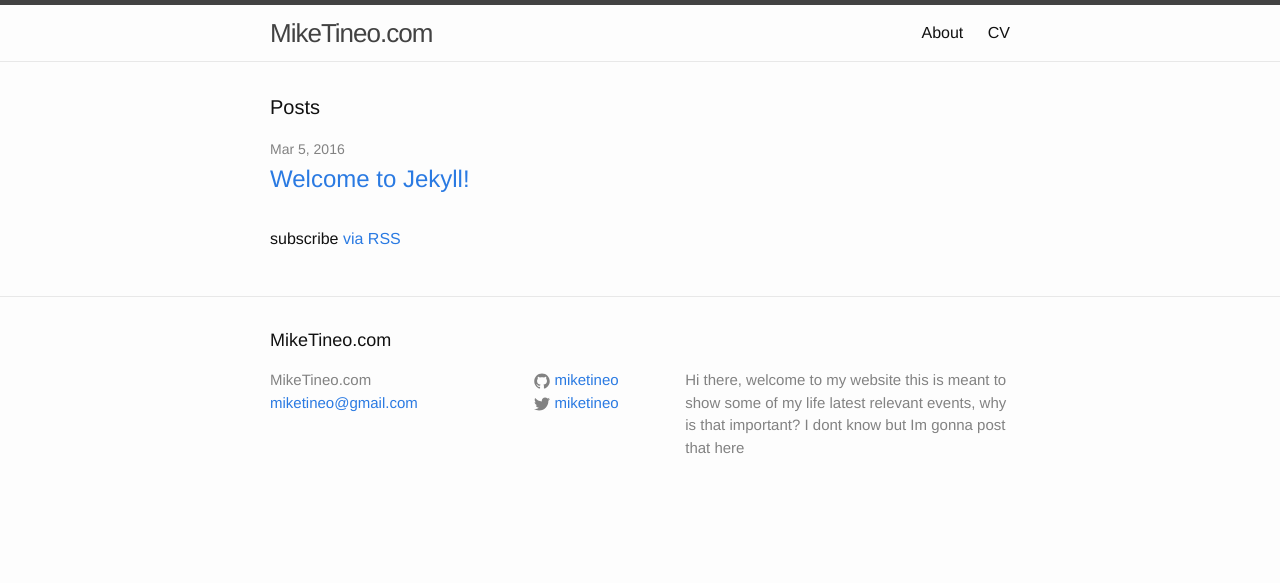
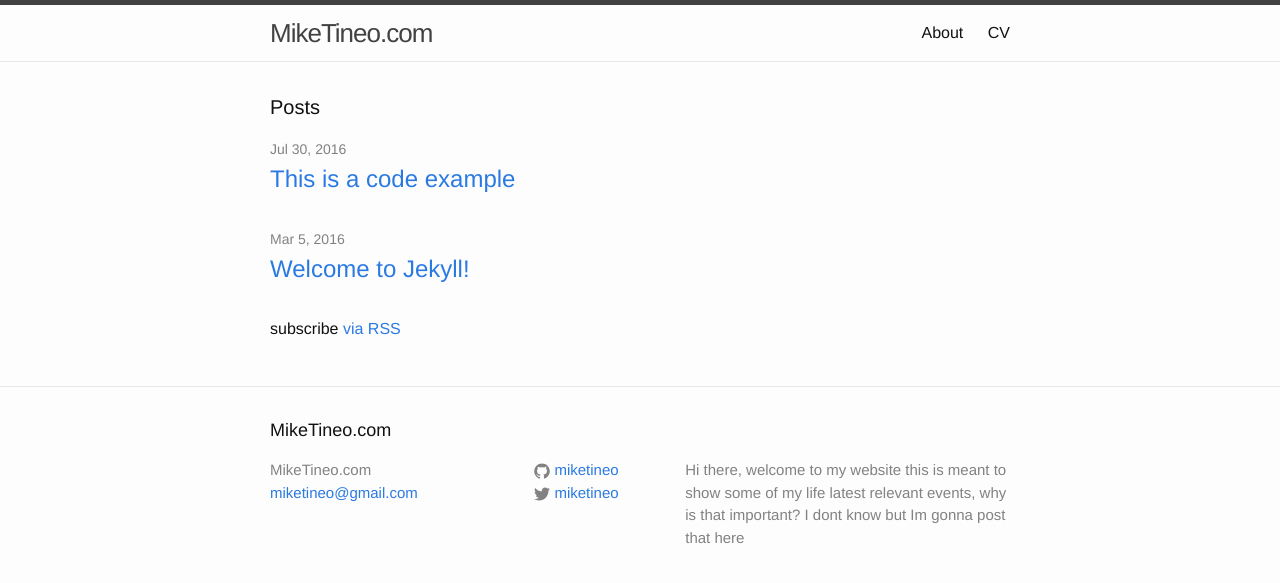
Before and after one commit to miketineo/miketineo.github.io, a Jekyll site: the page built from index.html, in a window 1280 px wide. Shown: the top 583 px of the page. Built offline with Jekyll 4.4.1, drawn with Linux system fonts in a browser that asks for light colours.

Commit message:
Code Example

```diff
--- a/code.md
+++ b/_posts/2016-07-30-code-example.md
@@ -1,3 +1,11 @@
+---
+layout: post
+title:  "This is a code example"
+date:   2016-07-30 12:23:17 +0000
+categories: hacking
+---
+
+
 ## This is a code example
 
 This is a [link](http://miketineo.com)
```
